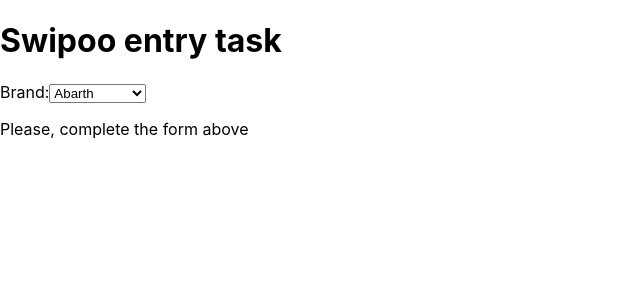
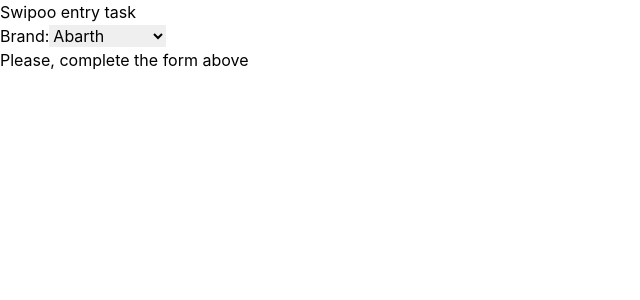
Before and after one commit to moisesrj97/swipoo-entry-task, a React (Create React App) app: page / in a window 1280 px wide. Shown: the top 300 px of the page, without its empty margins (0-640 px from the left). Built offline with nearby package versions, Linux system fonts and the light colour scheme.

Commit message:
Add tailwind packages and config

```diff
--- a/package.json
+++ b/package.json
@@ -41,13 +41,16 @@
   "devDependencies": {
     "@typescript-eslint/eslint-plugin": "^5.11.0",
     "@typescript-eslint/parser": "^5.11.0",
+    "autoprefixer": "^10.4.2",
     "eslint": "^8.9.0",
     "eslint-config-airbnb": "^19.0.4",
     "eslint-import-resolver-typescript": "^2.5.0",
     "eslint-plugin-import": "^2.25.4",
     "eslint-plugin-jsx-a11y": "^6.5.1",
     "eslint-plugin-react": "^7.28.0",
-    "eslint-plugin-react-hooks": "^4.3.0"
+    "eslint-plugin-react-hooks": "^4.3.0",
+    "postcss": "^8.4.6",
+    "tailwindcss": "^3.0.22"
   },
   "jest": {
     "collectCoverageFrom": [
--- a/src/index.scss
+++ b/src/index.scss
@@ -1,3 +1,7 @@
+@tailwind base;
+@tailwind components;
+@tailwind utilities;
+
 body {
   margin: 0;
   font-family: -apple-system, BlinkMacSystemFont, 'Segoe UI', 'Roboto', 'Oxygen',
--- /dev/null
+++ b/tailwind.config.js
@@ -0,0 +1,7 @@
+module.exports = {
+  content: ['./src/**/*.{js,jsx,ts,tsx}'],
+  theme: {
+    extend: {},
+  },
+  plugins: [],
+};
```
Also changed, not shown: 1 other file (tests, documents, lock files or other folders).
